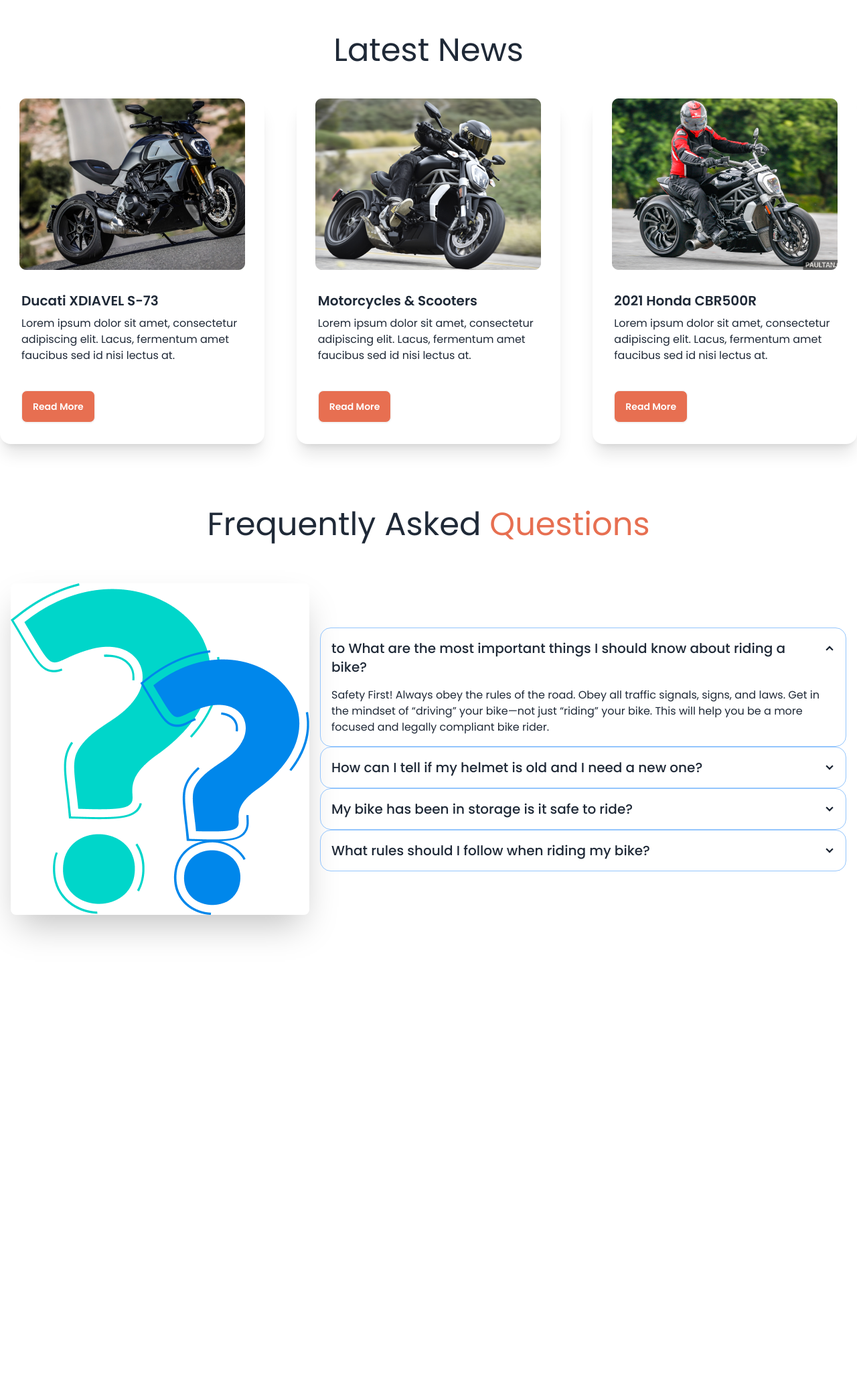
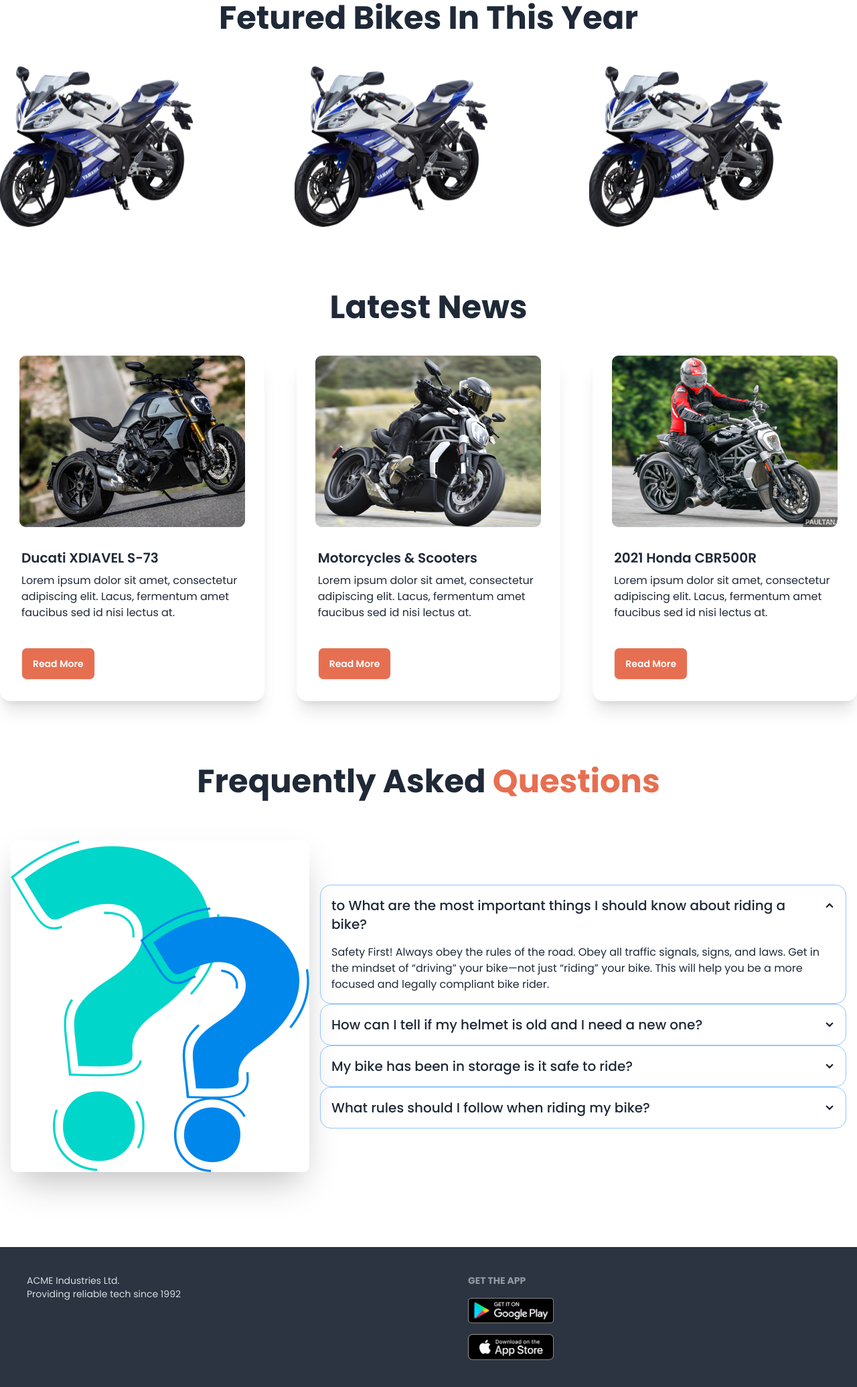
Before and after one commit to protivaghosh/bike-zone-resources, a plain HTML site: page index.html in a window 1280 px wide. Shown: the part 663-2734 px from the top of the page at 67% size. Before the commit the page ends 2141 px from the top, so only its background shows below. Drawn offline with nearby package versions, Linux system fonts and the light colour scheme.

Commit message:
added all file and complete the featured bikesnsection

```diff
--- a/index.html
+++ b/index.html
@@ -62,7 +62,7 @@
                       <li><a>Contact</a></li>
                     </ul>
                   </div>
-                  <a class="font-bord text-xl">Bike Dekho</a>
+                  <a class="font-bold text-xl">Bike Dekho</a>
                 </div>
                 <div class="navbar-center hidden lg:flex">
                   <ul class="menu menu-horizontal px-1">
@@ -104,7 +104,7 @@
                 <div class="flex flex-col lg:flex-row p-12 lg:p-24">
                   <!-- text-content -->
                   <div class="space-y-7 flex-1">
-                      <h2 class="text-7xl font-bord">Ride-on R15 V4<br> with Smile</h2>
+                      <h2 class="text-7xl font-bold">Ride-on R15 V4<br> with Smile</h2>
                       <p>Amet minim mollit non deserunt ullamco
                           est sit aliqua dolor do amet sint. Velit officia consequat duis enim velit mollit.</p>
                           <button class="btn bg-bike-primary text-white">Purchase</button>
@@ -169,10 +169,18 @@
     <!-- main section -->
       <main class="md:container md:mx-auto">
         <!-- Fetured Bikes section -->
+         <swction>
+          <h3 class="text-5xl font-bold text-center my-12">Fetured Bikes In This Year</h3>
+          <div class="grid grid-cols-1 md:grid-cols-2 lg:grid-cols-3 gap-10">
+            <div><img class="w-72 h-60" src="./images/others/feature-bike.png" alt=""></div>
+            <div><img class="w-72 h-60" src="./images/others/feature-bike.png" alt=""></div>
+            <div><img class="w-72 h-60" src="./images/others/feature-bike.png" alt=""></div>
+          </div>
+         </swction>
 
          <!-- latest News bike section -->
           <section class="my-24">
-                 <h3 class="text-5xl font-bord text-center mb-12">Latest News</h3>
+                 <h3 class="text-5xl font-bold text-center mb-12">Latest News</h3>
         <!-- card -->
          <div class="grid grid-cols-1 gap-12 md:grid-cols-2 lg:grid-cols-3">
           <div class="card bg-base-100  shadow-xl">
@@ -219,9 +227,11 @@
           </div>
          </div>
                 </section>
+                <!-- Happy Clients section -->
+
                 <!-- Frequently Asked Questions section -->
                  <section class="my-24">
-                  <h3 class="text-5xl font-bord text-center mb-12">Frequently Asked <span class="text-bike-primary">Questions</span></h3>
+                  <h3 class="text-5xl font-bold text-center mb-12">Frequently Asked <span class="text-bike-primary">Questions</span></h3>
                   <div>
                     <div class="hero">
                       <div class="hero-content flex-col lg:flex-row">
@@ -266,6 +276,31 @@
                  </section>
       </main>
     <!-- footer section -->
-     <footer></footer>
+     <footer>
+      <section>
+        <footer class="footer bg-neutral text-neutral-content p-10">
+          <aside>
+
+            <p>
+              ACME Industries Ltd.
+              <br />
+              Providing reliable tech since 1992
+            </p>
+          </aside>
+          <nav>
+            <h6 class="footer-title">Get the App</h6>
+            <div class="grid grid-cols-1 gap-4">
+              <a>
+              <img class="w-32" src="./images/others/android.png" alt="">
+              </a>
+              <a>
+              <img class="w-32" src="./images/others/ios.png" alt="">
+              </a>
+
+            </div>
+          </nav>
+        </footer>
+      </section>
+     </footer>
 </body>
 </html>
```
